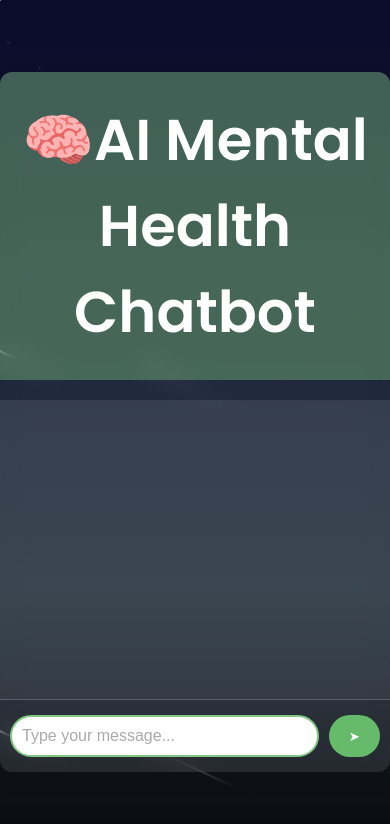
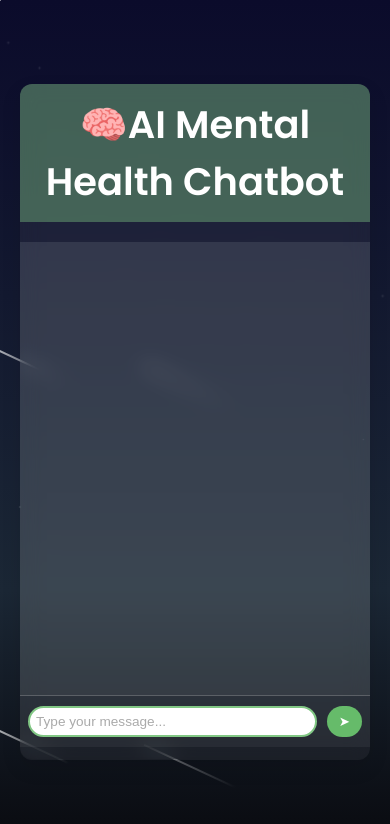
Before and after one commit to Devansh8954/Nodejs_gemini-main, a website: page Nodejs_gemini-main/public/index.html in a window 390 px wide. Drawn offline with nearby package versions, Linux system fonts and the light colour scheme.

Commit message:
Update style.css

```diff
--- a/Nodejs_gemini-main/public/style.css
+++ b/Nodejs_gemini-main/public/style.css
@@ -10,22 +10,24 @@ body {
   display: flex;
   justify-content: center;
   align-items: center;
-  height: 100vh;
-  background-image: linear-gradient(to right, #b2f7ef, #efffba);
+  min-height: 100vh;
   background: linear-gradient(to bottom, #0b0b2b, #1b2735 70%, #090a0f);
-  overflow: hidden;
+  overflow-x: hidden;
+  padding: 20px;
 }
 
 .container {
-  width: 600px;
-  background-color: rgba(255, 255, 255, 0.05); /* Slightly transparent white */
+  width: 100%;
+  max-width: 600px;
+  background-color: rgba(255, 255, 255, 0.05);
   border-radius: 12px;
   box-shadow: 0 8px 20px rgba(0, 0, 0, 0.1);
   display: flex;
   flex-direction: column;
-  height: 700px; /* Fixed height for the container */
+  height: 90vh;
+  max-height: 700px;
   overflow: hidden;
-  backdrop-filter: blur(10px); /* Optional: adds glassmorphism effect */
+  backdrop-filter: blur(10px);
 }
 
 /* Chat Header */
@@ -140,16 +142,78 @@ input::placeholder {
   background: transparent;
 }
 
-/* Media Queries for Responsiveness */
-@media (min-width: 768px) {
+/* Enhanced Media Queries for Responsiveness */
+@media (max-width: 768px) {
   .container {
-    width: 700px;
+    height: 85vh;
+  }
+
+  .chat-header {
+    padding: 15px 15px;
+    font-size: 1.4rem;
+  }
+
+  .message {
+    font-size: 0.85rem;
+    padding: 8px 12px;
+    max-width: 85%;
+  }
+
+  .input-area {
+    padding: 10px 8px;
+  }
+
+  input {
+    padding: 8px;
+    font-size: 0.9rem;
+  }
+
+  .send-button {
+    padding: 8px 15px;
   }
 }
 
-@media (min-width: 1024px) {
+@media (max-width: 480px) {
   .container {
-    width: 900px;
+    height: 80vh;
+  }
+
+  .chat-header {
+    padding: 12px 12px;
+    font-size: 1.2rem;
+  }
+
+  .chat-history {
+    padding: 15px;
+  }
+
+  .message {
+    font-size: 0.8rem;
+    padding: 6px 10px;
+  }
+
+  input {
+    padding: 6px;
+    font-size: 0.85rem;
+  }
+
+  .send-button {
+    padding: 6px 12px;
+  }
+}
+
+@media (max-height: 600px) {
+  .container {
+    height: 95vh;
+  }
+
+  .chat-header {
+    padding: 10px;
+    font-size: 1.1rem;
+  }
+
+  .chat-history {
+    padding: 10px;
   }
 }
 
```
